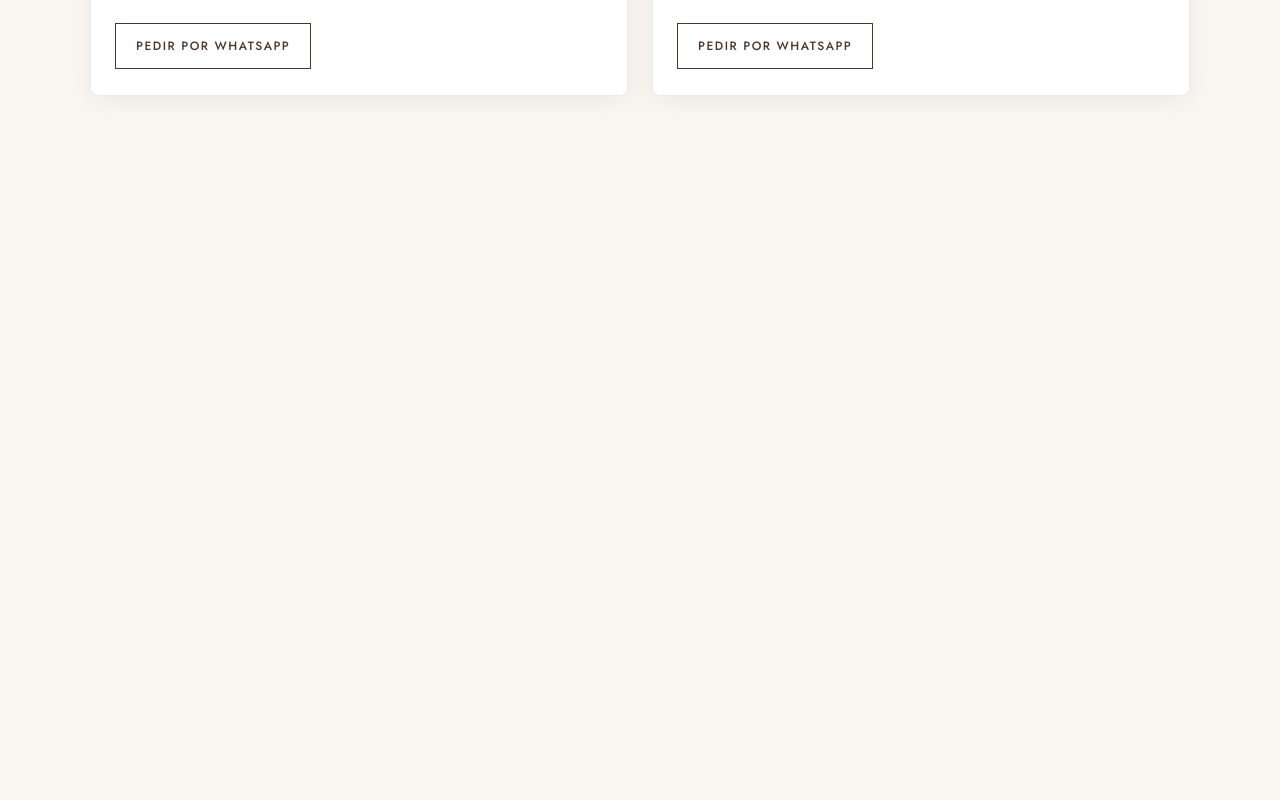
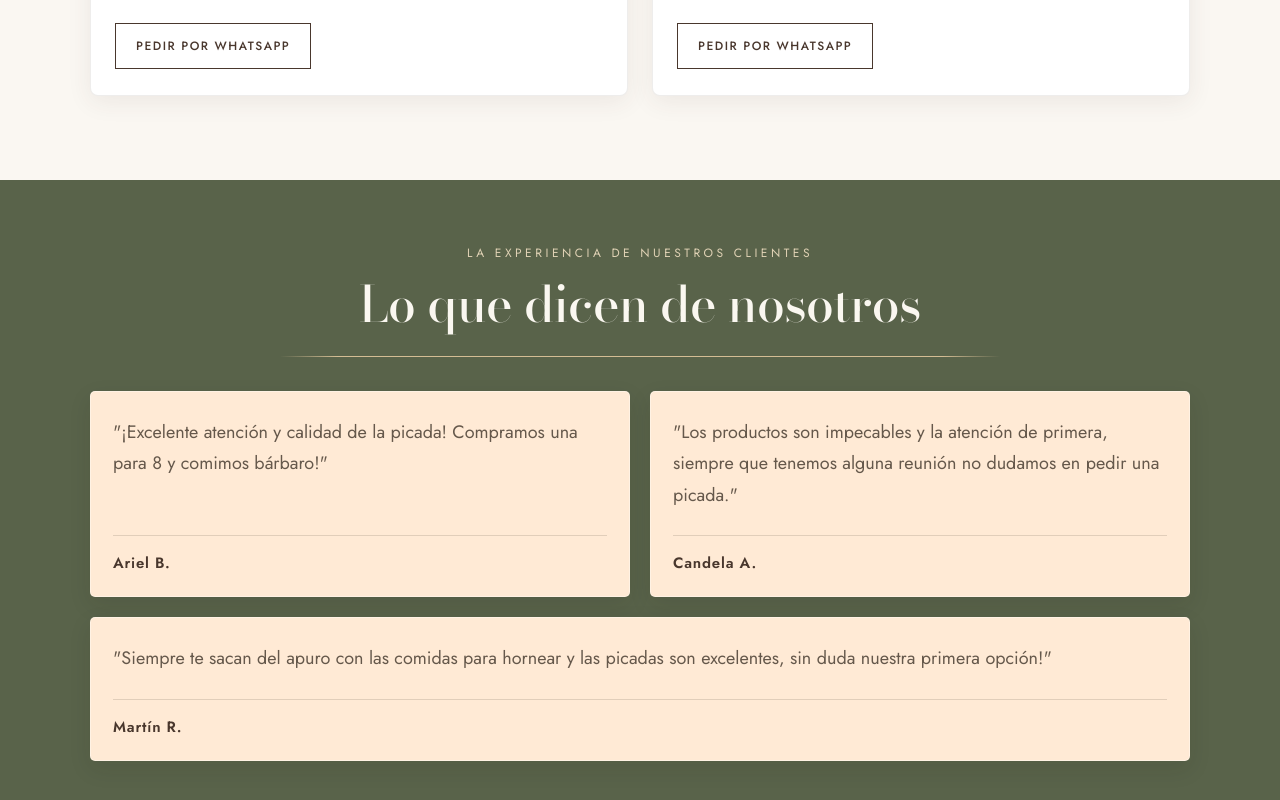
Before and after one commit to nicosantone/la-clasica, a React (Vite) app: page / in a window 1280 px wide. Shown: the part 2730-3530 px from the top of the page. Before the commit the page ends 2910 px from the top, so only its background shows below. Built offline with nearby package versions, Linux system fonts and the light colour scheme.

Commit message:
Boton de pedir por wp + sección de reseñas

```diff
--- a/src/App.css
+++ b/src/App.css
@@ -376,6 +376,105 @@ main {
   background-color: #49372d;
 }
 
+/* Sección de reseñas */
+.reviews {
+  padding: 76px 7% 82px;
+  background-color: #59634a;
+}
+
+
+.reviews-heading {
+  max-width: 720px;
+  margin: 0 auto 42px;
+  text-align: center;
+}
+
+.reviews-heading .section-eyebrow {
+  margin: 0 0 14px;
+  color: #e0d2b5;
+  font-family: 'Jost', sans-serif;
+  font-size: 12px;
+  font-weight: 400;
+  letter-spacing: 3.5px;
+  text-transform: uppercase;
+}
+
+.reviews-heading h2 {
+  margin: 0;
+  color: #faf7f0;
+  font-family: 'Bodoni Moda', serif;
+  font-size: clamp(38px, 4.2vw, 50px);
+  font-weight: 400;
+  line-height: 1.15;
+  letter-spacing: -0.5px;
+  text-wrap: balance;
+}
+
+
+.reviews-heading h2::after {
+  content: '';
+  display: block;
+  width: 100%;
+  height: 1px;
+  margin: 22px auto 0;
+  background: linear-gradient(
+    to right,
+    transparent,
+    #d4bd94 8%,
+    #d4bd94 92%,
+    transparent
+  );
+}
+
+
+
+.reviews-grid {
+  display: grid;
+  grid-template-columns: repeat(3, minmax(0, 1fr));
+  gap: 26px;
+  max-width: 1100px;
+  margin: 0 auto;
+  align-items: stretch;
+}
+
+.review-card {
+  display: flex;
+  flex-direction: column;
+  min-width: 0;
+  padding: 28px 26px 24px;
+  background-color: #ffead5;
+  border: 1px solid rgb(255 255 255 / 35%);
+  border-radius: 5px;
+  box-shadow: 0 8px 22px rgb(25 31 19 / 10%);
+  transition: transform 0.25s ease, box-shadow 0.25s ease;
+}
+
+.review-card:hover {
+  transform: translateY(-4px);
+  box-shadow: 0 12px 28px rgb(25 31 19 / 16%);
+}
+
+.review-text {
+  flex: 1;
+  margin: 0 0 24px;
+  color: #65584b;
+  font-family: 'Jost', sans-serif;
+  font-size: 18px;
+  line-height: 1.7;
+  line-height: 1.75;
+}
+
+.review-author {
+  margin: 0;
+  padding-top: 16px;
+  border-top: 1px solid rgb(73 55 45 / 16%);
+  color: #49372d;
+  font-family: 'Jost', sans-serif;
+  font-size: 15px;
+  font-weight: 600;
+  letter-spacing: 0.8px;
+}
+
 
 /* Adaptación a tablets */
 @media (max-width: 900px) {
@@ -427,6 +526,30 @@ main {
   .picada-info {
     padding: 24px 22px;
   }
+
+.reviews {
+    padding: 64px 5%;
+  }
+
+  .reviews-heading {
+    margin-bottom: 34px;
+  }
+
+  .reviews-grid {
+    grid-template-columns: repeat(2, minmax(0, 1fr));
+    gap: 20px;
+  }
+
+  .review-card {
+    padding: 25px 22px 22px;
+  }
+
+  .review-card:last-child {
+    grid-column: 1 / -1;
+  }
+
+
+
 
 /* Adaptación específica para pantallas entre 901px y 1366px (tablets grandes y laptops pequeñas)  */
 @media (min-width: 901px) and (max-width: 1366px) {
@@ -581,4 +704,38 @@ main {
     align-self: stretch;
   }
 
+.reviews {
+    padding: 52px 6% 56px;
+  }
+
+  .reviews-heading {
+    margin-bottom: 26px;
+  }
+
+  .reviews-heading .section-eyebrow {
+    font-size: 10px;
+    letter-spacing: 2px;
+  }
+
+  .reviews-heading h2 {
+    font-size: 34px;
+  }
+
+  .reviews-grid {
+    grid-template-columns: 1fr;
+    gap: 16px;
+  }
+
+  .review-card,
+  .review-card:last-child {
+    grid-column: auto;
+    padding: 23px 22px 20px;
+  }
+
+  .review-text {
+    margin-bottom: 18px;
+    font-size: 16px;
+    line-height: 1.7;
+  }
+
 }
--- a/src/App.jsx
+++ b/src/App.jsx
@@ -107,7 +107,7 @@ function App() {
                 <p className="picada-price">$38.000</p>
                 <a
                   className="picada-order"
-                  href="https://wa.me/5491164650151"
+                  href="https://wa.me/5491164650151?text=Hola%2C%20quiero%20pedir%20una%20picada%20para%202%20personas."
                   target="_blank"
                   rel="noreferrer"
                 >
@@ -131,7 +131,7 @@ function App() {
                 <p className="picada-price">$48.000</p>
                 <a
                   className="picada-order"
-                  href="https://wa.me/5491164650151"
+                  href="https://wa.me/5491164650151?text=Hola%2C%20quiero%20pedir%20una%20picada%20para%204%20a%206%20personas."
                   target="_blank"
                   rel="noreferrer"
                 >
@@ -155,7 +155,7 @@ function App() {
                 <p className="picada-price">$58.000</p>
                 <a
                   className="picada-order"
-                  href="https://wa.me/5491164650151"
+                  href="https://wa.me/5491164650151?text=Hola%2C%20quiero%20pedir%20una%20picada%20para%206%20a%208%20personas."
                   target="_blank"
                   rel="noreferrer"
                 >
@@ -179,7 +179,7 @@ function App() {
                 <p className="picada-price">$65.000</p>
                 <a
                   className="picada-order"
-                  href="https://wa.me/5491164650151"
+                  href="https://wa.me/5491164650151?text=Hola%2C%20quiero%20pedir%20una%20picada%20para%2010%20personas."
                   target="_blank"
                   rel="noreferrer"
                 >
@@ -189,6 +189,41 @@ function App() {
             </article>
           </div>
         </section>
+
+        <section className="reviews">
+          <div className="reviews-heading">
+            <p className="section-eyebrow">LA EXPERIENCIA DE NUESTROS CLIENTES</p>
+            <h2>Lo que dicen de nosotros</h2>
+          </div>
+
+          <div className="reviews-grid">
+            <article className="review-card">
+              <p className="review-text">
+                "¡Excelente atención y calidad de la picada! Compramos una
+                para 8 y comimos bárbaro!"
+              </p>
+              <p className="review-author">Ariel B.</p>
+            </article>
+
+            <article className="review-card">
+              <p className="review-text">
+                "Los productos son impecables y la atención de primera,
+                siempre que tenemos alguna reunión no dudamos en pedir una
+                picada."
+              </p>
+              <p className="review-author">Candela A.</p>
+            </article>
+
+            <article className="review-card">
+              <p className="review-text">
+                "Siempre te sacan del apuro con las comidas para hornear y
+                las picadas son excelentes, sin duda nuestra primera opción!"
+              </p>
+              <p className="review-author">Martín R.</p>
+            </article>
+          </div>
+        </section>
+
       </main>
     </>
   )
```
